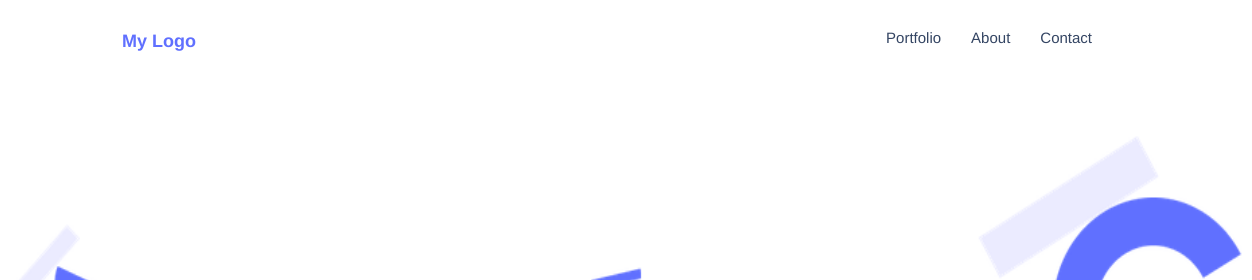
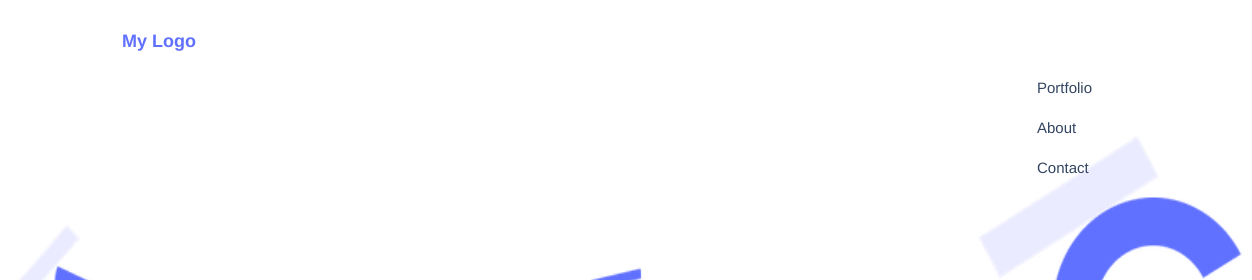
Before and after one commit to Anwaar12/My-Portfolio, a website: page index.html in a window 1280 px wide. Shown: the top 280 px of the page, 28-1280 px from the left. Drawn offline with nearby package versions, Linux system fonts and the light colour scheme.

Commit message:
flex direction column

```diff
--- a/styles.css
+++ b/styles.css
@@ -47,8 +47,9 @@ header {
 
 .nav-bar ul {
   display: flex;
-  align-items: center;
+  flex-direction: column;
   justify-content: space-between;
+  margin-top: 50px;
 }
 
 .nav-bar li {
@@ -314,14 +315,6 @@ article {
   font-size: 16px;
   font-weight: 500;
 }
-
-/* .back-description .page-list p {
-  font-style: normal;
-  font-weight: 500;
-  font-size: 18px;
-  line-height: 24px;
-  color: #344563;
-} */
 
 .back-description .uniqe-para {
   font-style: normal;
```
